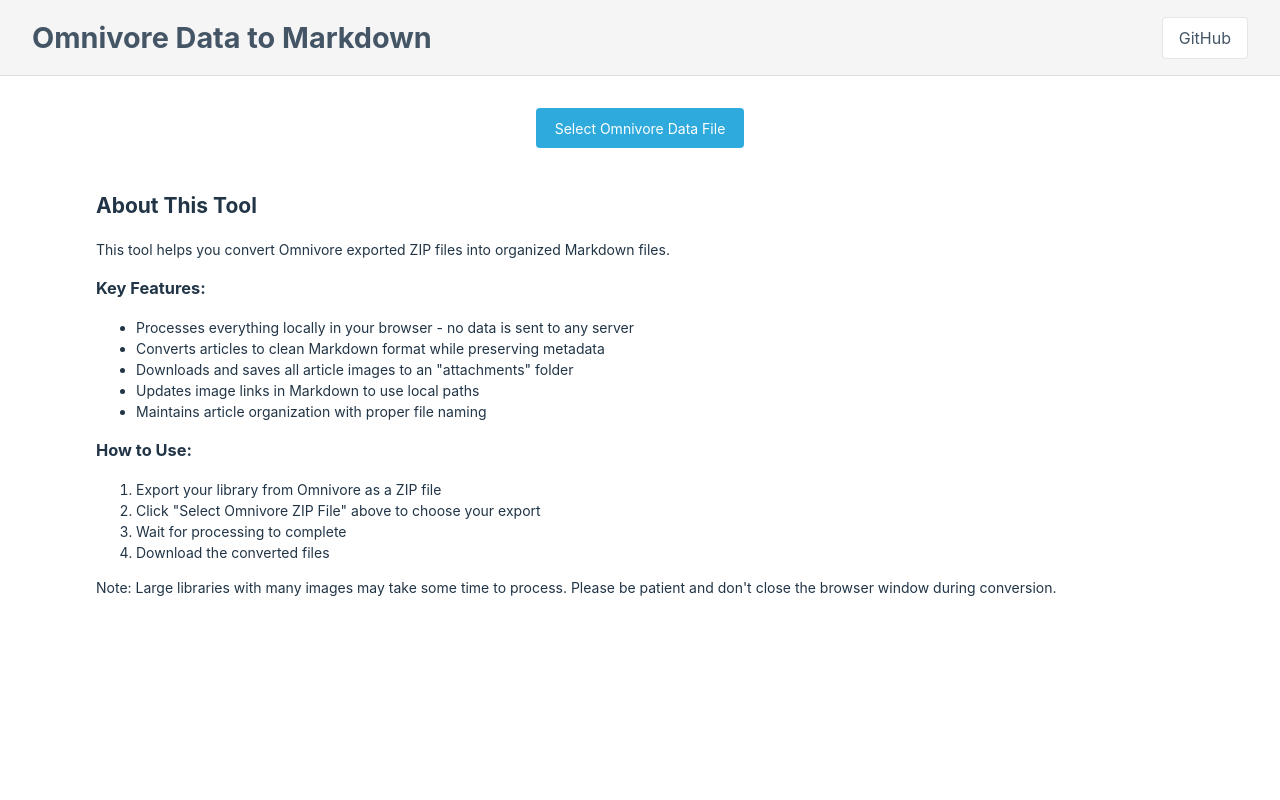
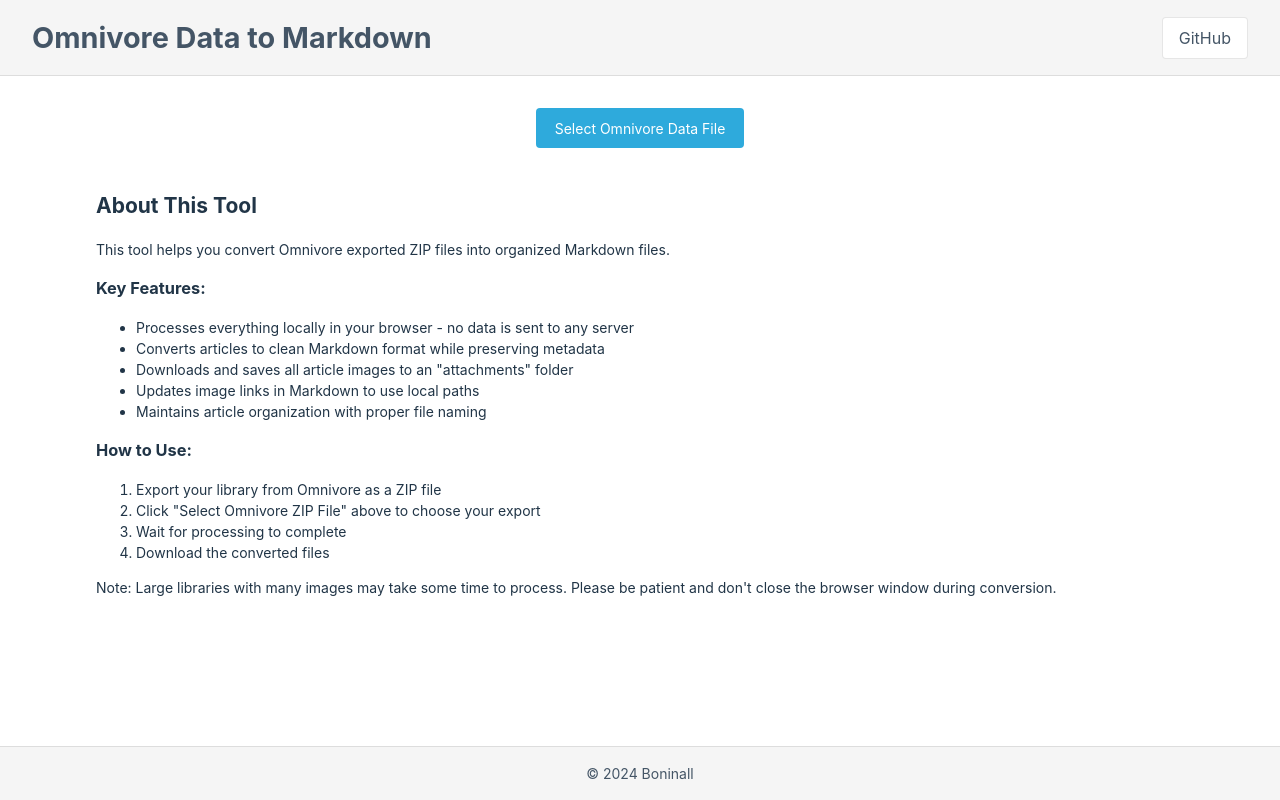
Before and after one commit to Quorafind/Omnivore-to-MD, a Svelte app: page / in a window 1280 px wide. Built offline with nearby package versions, Linux system fonts and the light colour scheme.

Commit message:
chore: update md

```diff
--- a/src/App.svelte
+++ b/src/App.svelte
@@ -169,7 +169,7 @@
       <div class="header-left">
         <h3 class="title">Omnivore Data to Markdown</h3>
       </div>
-      <a href="https://github.com/your-repo-url" class="github-link" target="_blank" rel="noopener">
+      <a href="https://github.com/Quorafind/Omnivore-to-MD" class="github-link" target="_blank" rel="noopener">
         GitHub
       </a>
     </div>
@@ -300,6 +300,11 @@
       </div>
     {/if}
   </div>
+  <footer class="footer">
+    <div class="footer-content">
+      © 2024 Boninall
+    </div>
+  </footer>
 </main>
 
 <style>
@@ -358,6 +363,7 @@
     width: 100%;
     max-width: 100%;
     box-sizing: border-box;
+    flex: 1;
   }
 
   .main-content.processing {
@@ -620,6 +626,18 @@
     color: rgb(55, 53, 47);
   }
 
+  .footer {
+    background-color: #f5f5f5;
+    padding: 1rem 2rem;
+    border-top: 1px solid #ddd;
+    text-align: center;
+  }
+
+  .footer-content {
+    color: #445566;
+    font-size: 14px;
+  }
+
   @media (max-width: 768px) {
     .main-content {
       grid-template-columns: 1fr;
```
